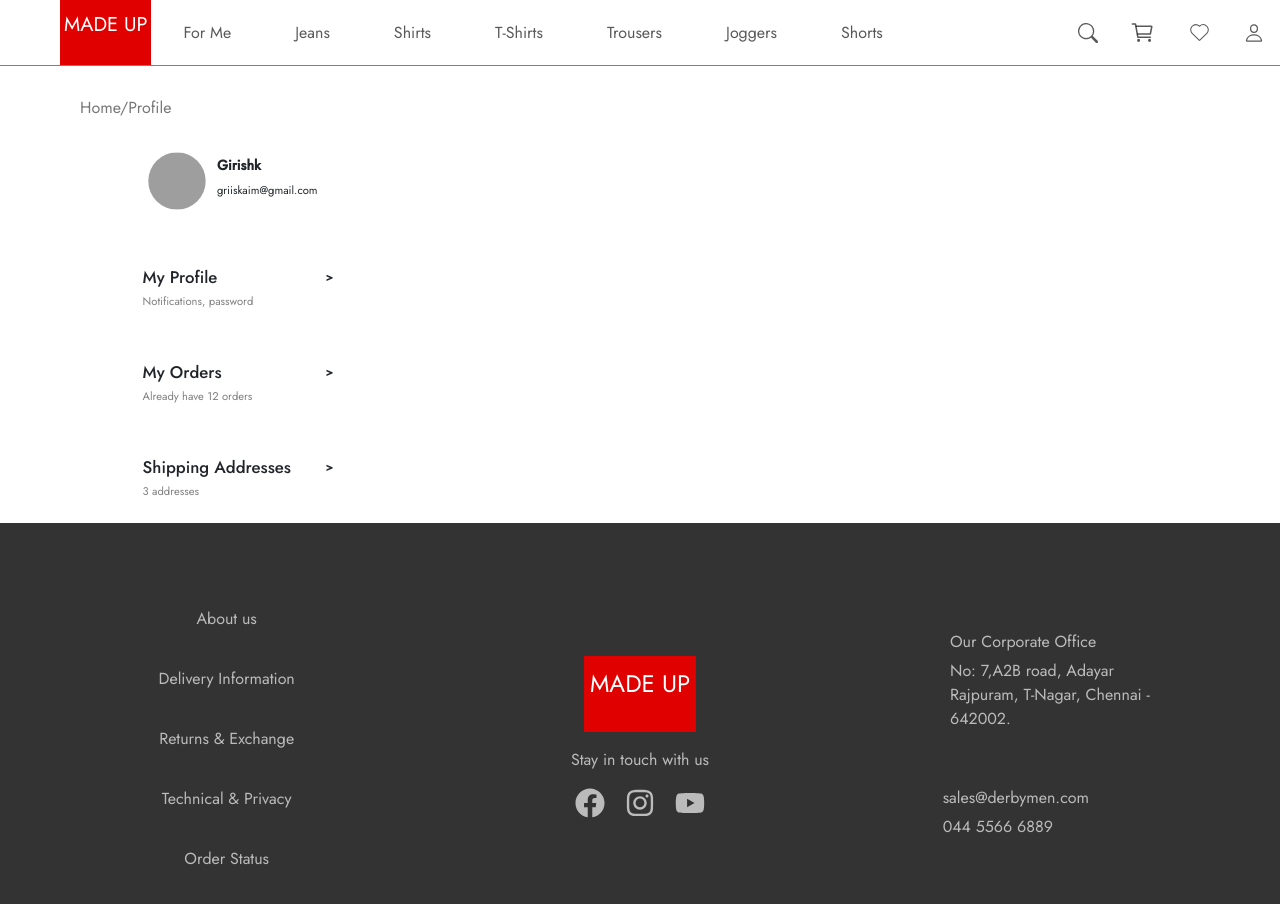
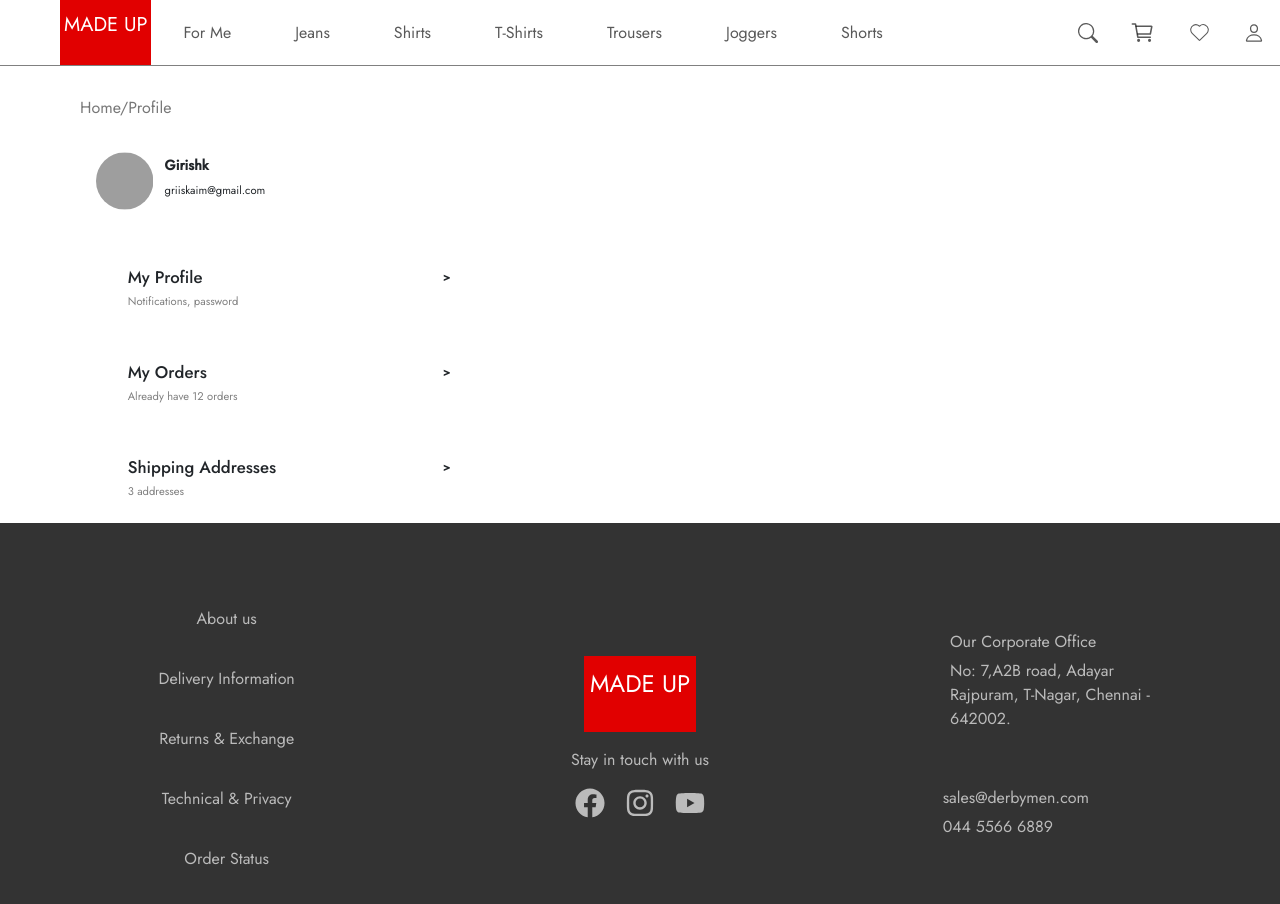
Before and after one commit to DineshSainath/CasaRetail, a React (Create React App) app: page / in a window 1280 px wide. Shown: the top 904 px of the page. Built offline with nearby package versions, Linux system fonts and the light colour scheme; grey boxes are pictures that could not be loaded.

Commit message:
content menu alignment

```diff
--- a/src/Home.css
+++ b/src/Home.css
@@ -12,6 +12,8 @@
 .menu {
   display: flex;
   flex-direction: column;
+  justify-content: flex-start;
+
   /* padding-right: 3em; */
 }
 
--- a/src/MenuCard.css
+++ b/src/MenuCard.css
@@ -4,10 +4,11 @@
   /* align-content: flex-start; */
   align-items: center;
   padding: 1px;
-  width: 100%;
-  margin: 1em 0 0 3em;
+  width: 117.5%;
+  margin: 1em 10em 0 0em;
   transform: scale(0.7);
   cursor: pointer;
+  /* margin-right: 10px; */
 }
 
 .menu-card:hover {
@@ -30,5 +31,5 @@
 .arrow-link {
   font-weight: 800;
   padding-bottom: 2em;
-  margin-right: 2em;
+  margin-right: 4em;
 }
--- a/src/MenuCard.jsx
+++ b/src/MenuCard.jsx
@@ -12,7 +12,6 @@ function MenuCard(props) {
         <p className="sub-name">{props.subName}</p>
       </div>
       <p className="arrow-link">&gt;</p>
-      <p className="status"></p>
     </div>
   )
 }
--- a/src/ProfileCard.css
+++ b/src/ProfileCard.css
@@ -1,5 +1,5 @@
 .profile-card {
-  margin: 0 0 1em 4em;
+  margin: 0 0 1em 0em;
   display: flex;
   align-items: center;
   max-width: 20em;
```
